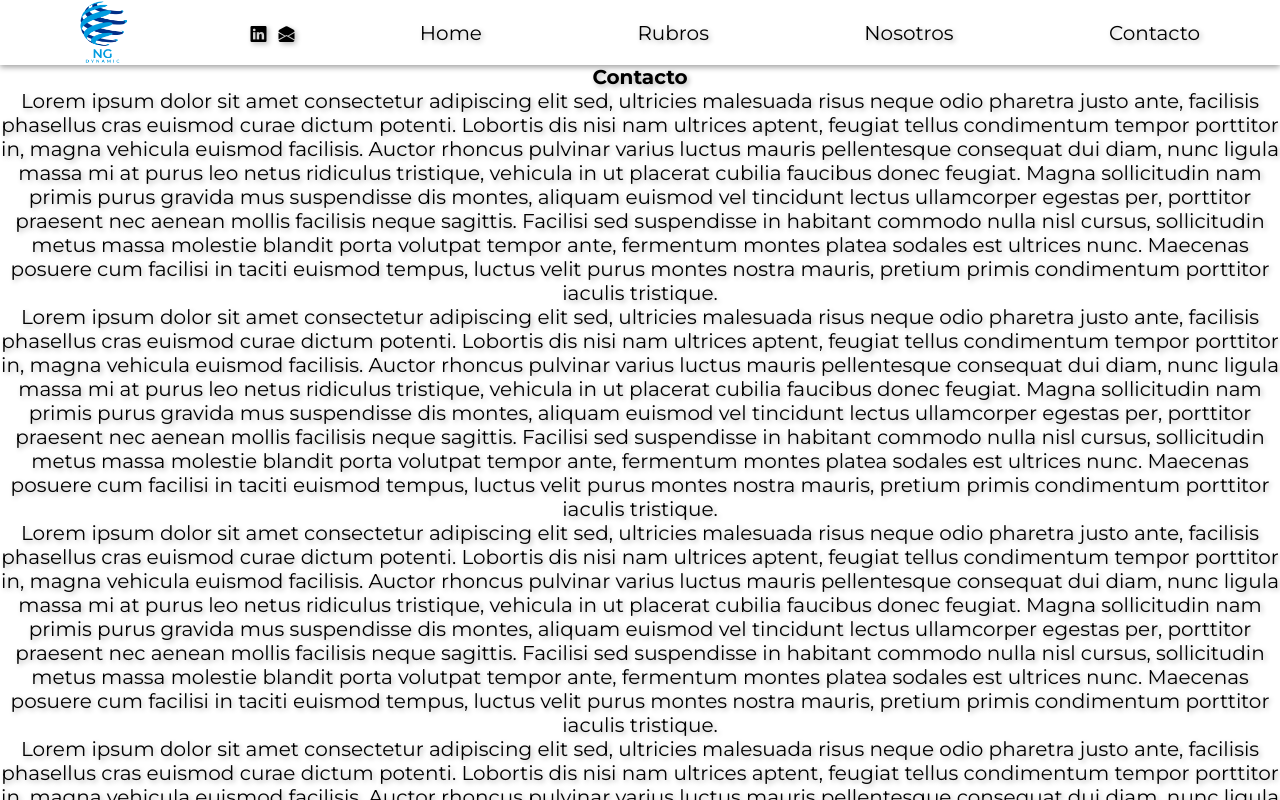
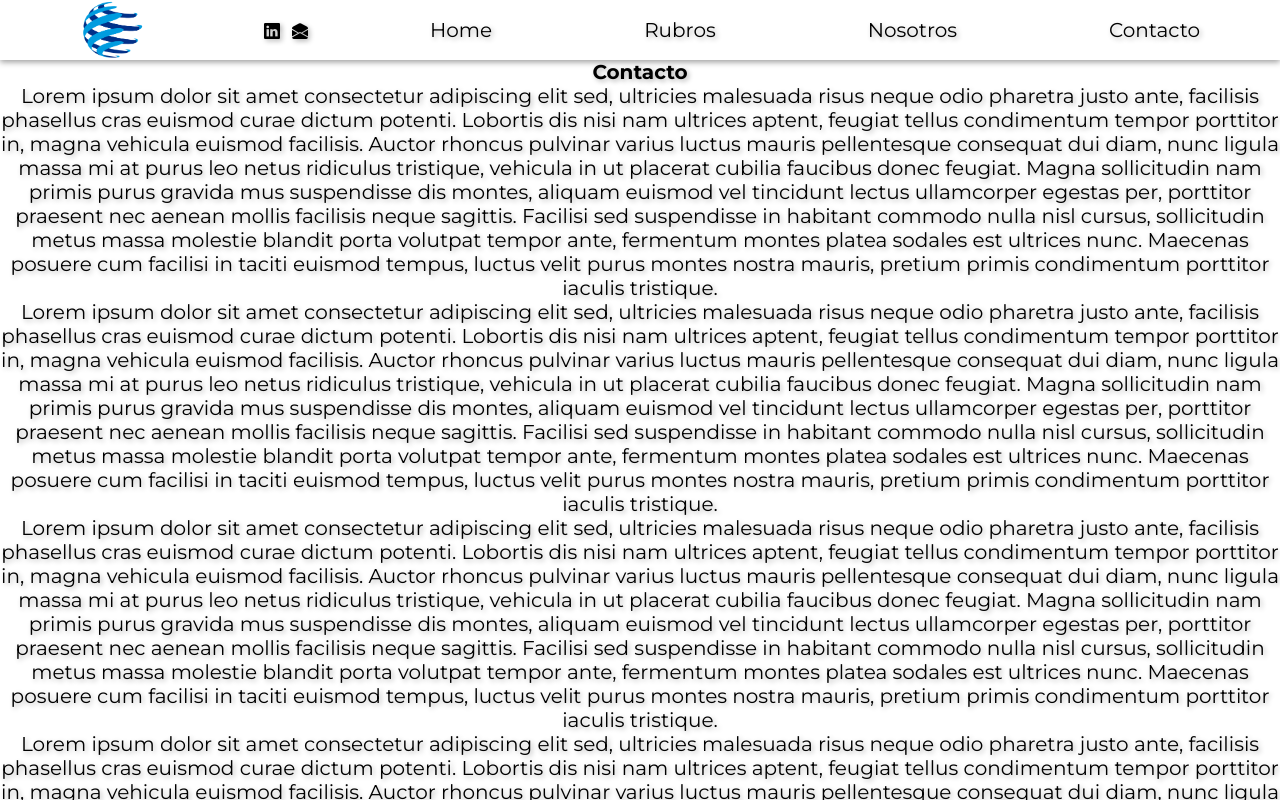
Before and after one commit to dariperee/ngDynamic, a React (Vite) app: page /contacto in a window 1280 px wide. Shown: the top 800 px of the page. Built offline with nearby package versions, Linux system fonts and the light colour scheme.

Commit message:
Nav Done?

```diff
--- a/src/styles/navbar.css
+++ b/src/styles/navbar.css
@@ -40,7 +40,7 @@ cursor: pointer;
 
 
 .navbar #logo img {
-height: 65px;           /* tamaño real del logo */
+height: 60px;           /* tamaño real del logo */
 }
 
 .navbar a {
```
Also changed, not shown: src/assets/logo.png.
